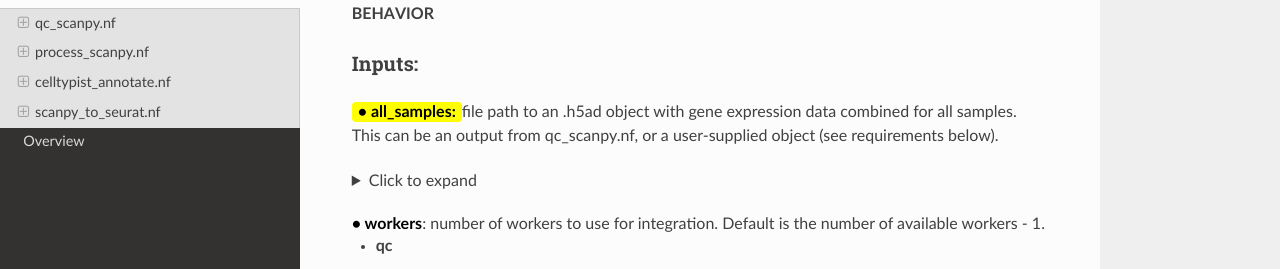
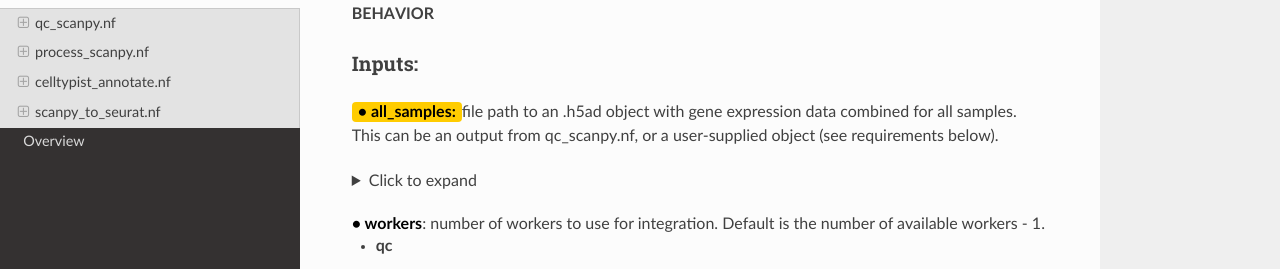
Before and after one commit to oliviaellis65/docs, a Sphinx documentation site: the page built from docs/source/modules.rst, in a window 1280 px wide and 900 px high, scrolled down 857 px. Shown: the part 158-427 px from the top of the window. Built offline with Sphinx 7.4.7 and the Read the Docs theme 3.1.0, drawn with Linux system fonts in a browser that asks for light colours.

Commit message:
Update modules.rst

```diff
--- a/docs/source/modules.rst
+++ b/docs/source/modules.rst
@@ -50,7 +50,7 @@ Inputs:
 
 .. raw:: html
 
-   <p><span style="background-color: yellow; color: black; font-weight:bold; padding: 2px 6px; border-radius: 4px;">&bull; all_samples:</span><span style="display:inline;">file path to an .h5ad object with gene expression data combined for all samples. This can be an output from qc_scanpy.nf, or a user-supplied object (see requirements below).</span>
+   <p><span style="background-color: #FFCC00; color: black; font-weight:bold; padding: 2px 6px; border-radius: 4px;">• all_samples:</span><span style="display:inline;">file path to an .h5ad object with gene expression data combined for all samples. This can be an output from qc_scanpy.nf, or a user-supplied object (see requirements below).</span>
 
 .. raw:: html
 
@@ -64,7 +64,7 @@ Inputs:
 
 .. raw:: html
 
-   <span style="color:black;font-weight:bold;">&bull; workers</span><span style="display:inline;">: number of workers to use for integration. Default is the number of available workers - 1.</span>
+   <span style="color:black;font-weight:bold;">• workers</span><span style="display:inline;">: number of workers to use for integration. Default is the number of available workers - 1.</span>
 
 
 - **qc**
```
